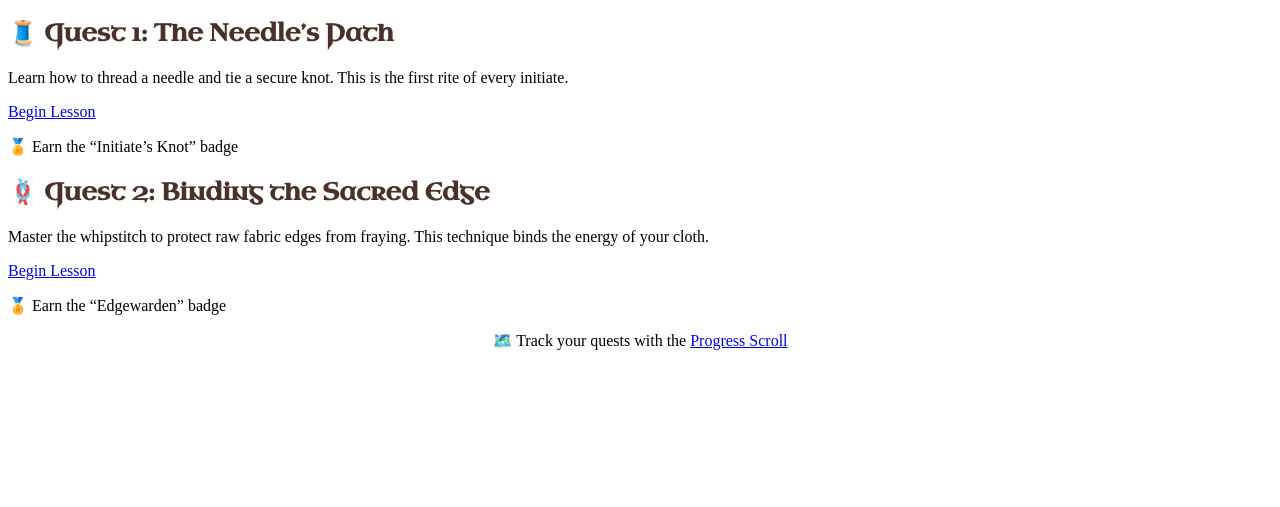
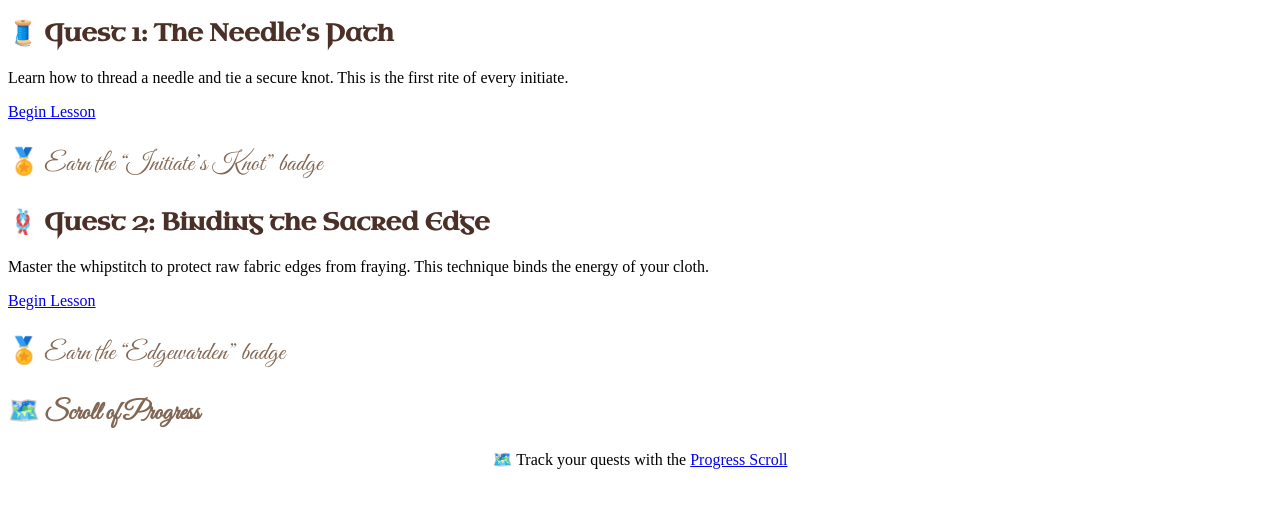
Before and after one commit to shelbcat-closet/shelbcat-closet, a plain HTML site: page index.html in a window 1280 px wide. Shown: the part 169-676 px from the top of the page. Drawn offline with Linux system fonts and the light colour scheme; a web font is replaced by a local one.

Commit message:
Update index.html

```diff
--- a/index.html
+++ b/index.html
@@ -71,17 +71,16 @@
     <h2>🧵 Quest 1: The Needle’s Path</h2>
     <p>Learn how to thread a needle and tie a secure knot. This is the first rite of every initiate.</p>
     <p><a class="button" href="quest1.html">Begin Lesson</a></p>
-
-    <p class="badge">🏅 Earn the “Initiate’s Knot” badge</p>
+    <p class="badge-name">🏅 Earn the “Initiate’s Knot” badge</p>
   </div>
 
   <div class="quest">
     <h2>🪢 Quest 2: Binding the Sacred Edge</h2>
     <p>Master the whipstitch to protect raw fabric edges from fraying. This technique binds the energy of your cloth.</p>
     <p><a class="button" href="#">Begin Lesson</a></p>
-    <p class="badge">🏅 Earn the “Edgewarden” badge</p>
+    <p class="badge-name">🏅 Earn the “Edgewarden” badge</p>
   </div>
-
+<h2 class="scroll-title">🗺️ Scroll of Progress</h2>
   <p style="text-align:center;">🗺️ Track your quests with the <a href="#">Progress Scroll</a></p>
 </body>
 </html>
```
